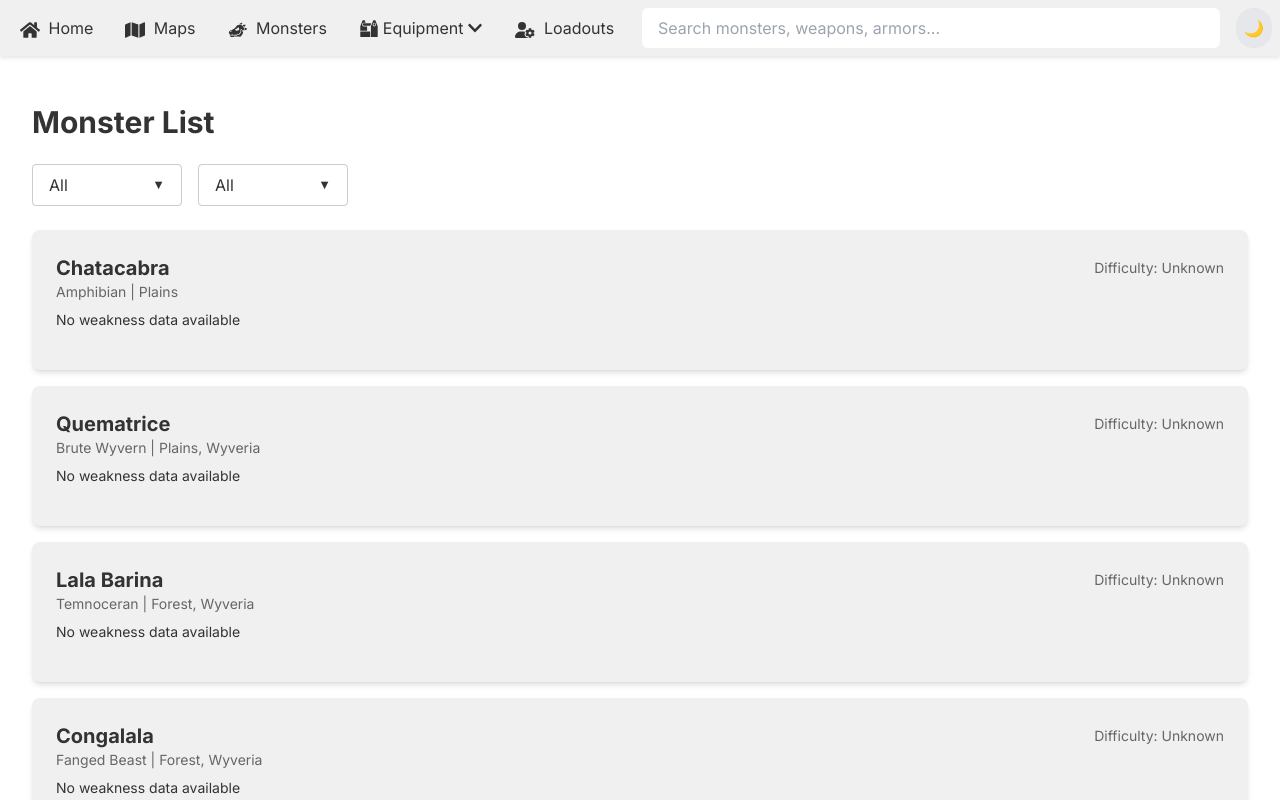
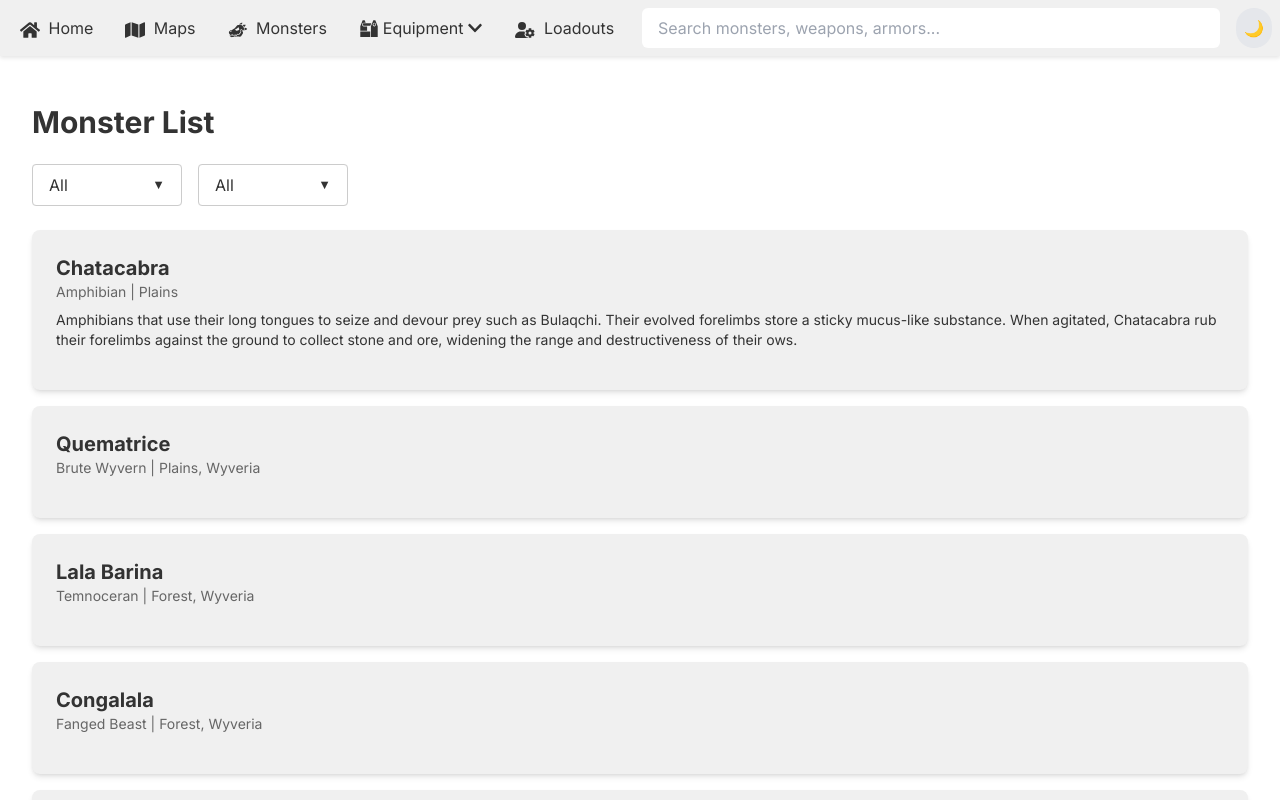
Before and after one commit to askleon/monster-hunter-wilds-wiki, a Next.js app: page /monsters in a window 1280 px wide. Shown: the top 800 px of the page. Built offline with nearby package versions, Linux system fonts and the light colour scheme.

Commit message:
Update to match new monster data structs

```diff
--- a/app/monsters/page.tsx
+++ b/app/monsters/page.tsx
@@ -4,30 +4,6 @@ import { useState, useEffect } from 'react';
 import { monsters, Monster } from '@/lib/monsters';
 import { Card } from '@/components/Card';
 import { CustomDropdown, Option } from '@/components/CustomDropdown';
-import { weaknessConfigs, WeaknessConfig } from '@/components/WeaknessConfig';
-
-interface Weakness {
-  part: string;
-  type: string;
-  effectiveness: number;
-}
-
-function WeaknessDisplay({ weakness }: { weakness: Weakness }) {
-  const config: WeaknessConfig = weaknessConfigs[weakness.type.toLowerCase()] || {
-    color: 'text-gray-500',
-    fallback: weakness.type,
-  };
-
-  return (
-    <div className="flex items-center space-x-1">
-      <span className="font-medium">{weakness.part}:</span>
-      <span className={`flex items-center space-x-1 ${config.color}`}>
-        <span>{config.icon || config.fallback}</span>
-        <span>{weakness.effectiveness}</span>
-      </span>
-    </div>
-  );
-}
 
 export default function MonsterPage() {
   const [typeFilter, setTypeFilter] = useState<string>('All');
@@ -48,36 +24,6 @@ export default function MonsterPage() {
       (habitatFilter === 'All' || monster.habitats?.includes(habitatFilter))
     ));
   }, [typeFilter, habitatFilter]);
-
-  const getTopWeaknesses = (monster: Monster): Weakness[] => {
-    if (!monster.bodyParts) return [];
-
-    const weaknessesByPart: { [key: string]: Weakness } = {};
-
-    monster.bodyParts.forEach(bodyPart => {
-      const allWeaknesses = [
-        ...Object.entries(bodyPart.weakness.elemental),
-        ...Object.entries(bodyPart.weakness.status)
-      ];
-
-      const highestWeakness = allWeaknesses.reduce(
-        (max, [type, effectiveness]) => (effectiveness || 0) > max.effectiveness ? { type, effectiveness: effectiveness || 0 } : max,
-        { type: '', effectiveness: 0 }
-      );
-
-      if (highestWeakness.effectiveness > (weaknessesByPart[bodyPart.name]?.effectiveness || 0)) {
-        weaknessesByPart[bodyPart.name] = {
-          part: bodyPart.name,
-          type: highestWeakness.type,
-          effectiveness: highestWeakness.effectiveness
-        };
-      }
-    });
-
-    return Object.values(weaknessesByPart)
-      .sort((a, b) => b.effectiveness - a.effectiveness)
-      .slice(0, 3);
-  };
 
   return (
     <div className="container mx-auto px-4 py-8">
@@ -101,30 +47,24 @@ export default function MonsterPage() {
         </div>
       </div>
       <div className="space-y-4">
-        {filteredMonsters.map((monster) => {
-          const topWeaknesses = getTopWeaknesses(monster);
-          return (
+        {filteredMonsters.map((monster) => (
           <Card
             key={monster.id}
             title={
               <div className="flex justify-between items-center">
                 <span className="text-xl font-bold">{monster.name}</span>
-                  <span className="text-sm text-secondary">Difficulty: {monster.difficulty ?? 'Unknown'}</span>
               </div>
             }
             subtitle={`${monster.type || 'Unknown'} | ${monster.habitats?.join(', ') || 'Unknown'}`}
             description={
-                <div className="text-sm grid grid-cols-1 md:grid-cols-3 gap-2 mt-2">
-                  {topWeaknesses.length > 0 ? topWeaknesses.map((weakness, index) => (
-                    <WeaknessDisplay key={index} weakness={weakness} />
-                  )) : <span>No weakness data available</span>}
+              <div className="text-sm mt-2">
+                {monster.description}
               </div>
             }
             link={`/monsters/${monster.id}`}
             className="bg-secondary hover:shadow-lg transition-shadow w-full"
           />
-          );
-        })}
+        ))}
       </div>
     </div>
   );
```
Lines whose indentation alone changed are shown as unchanged.
